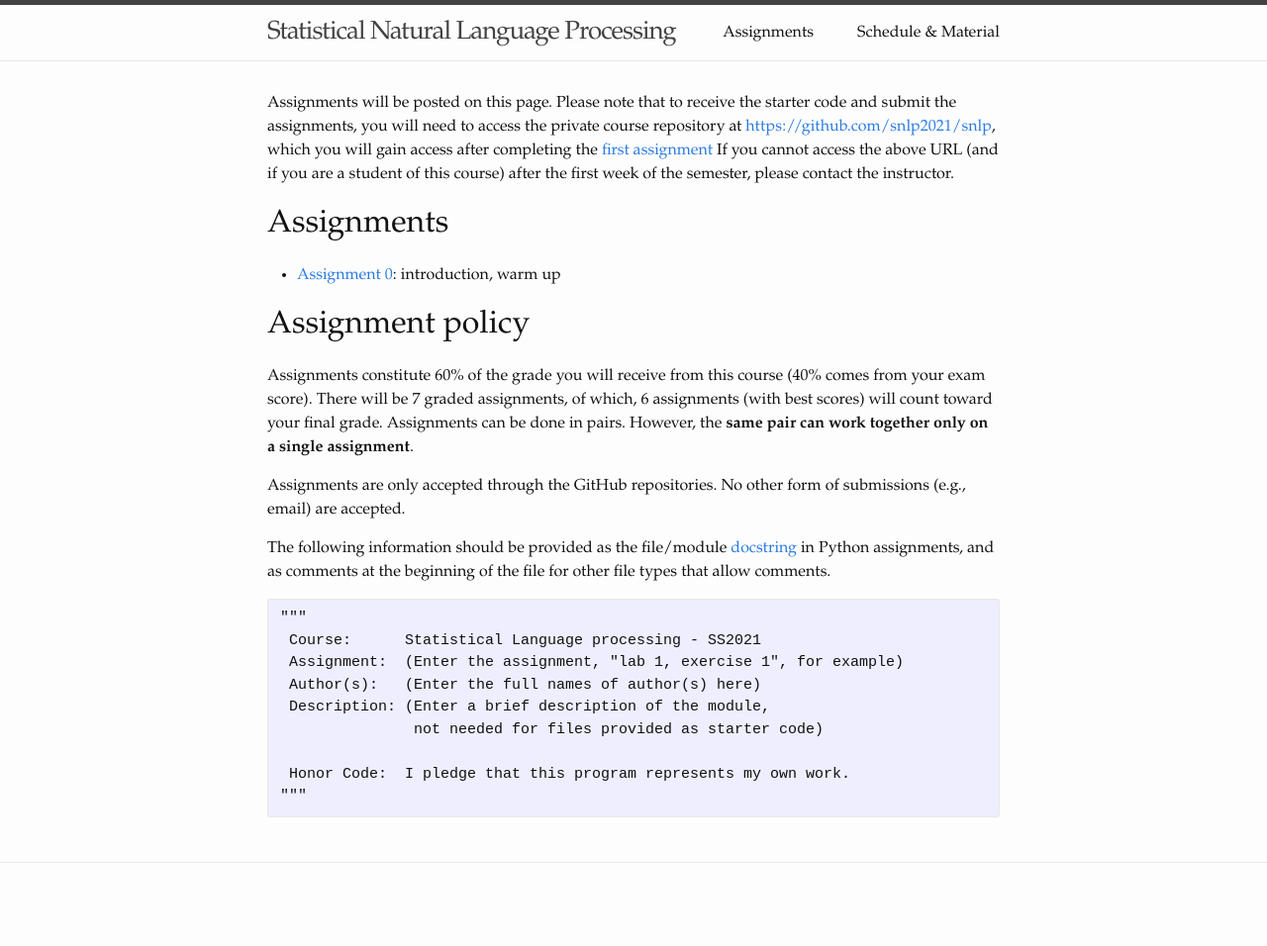
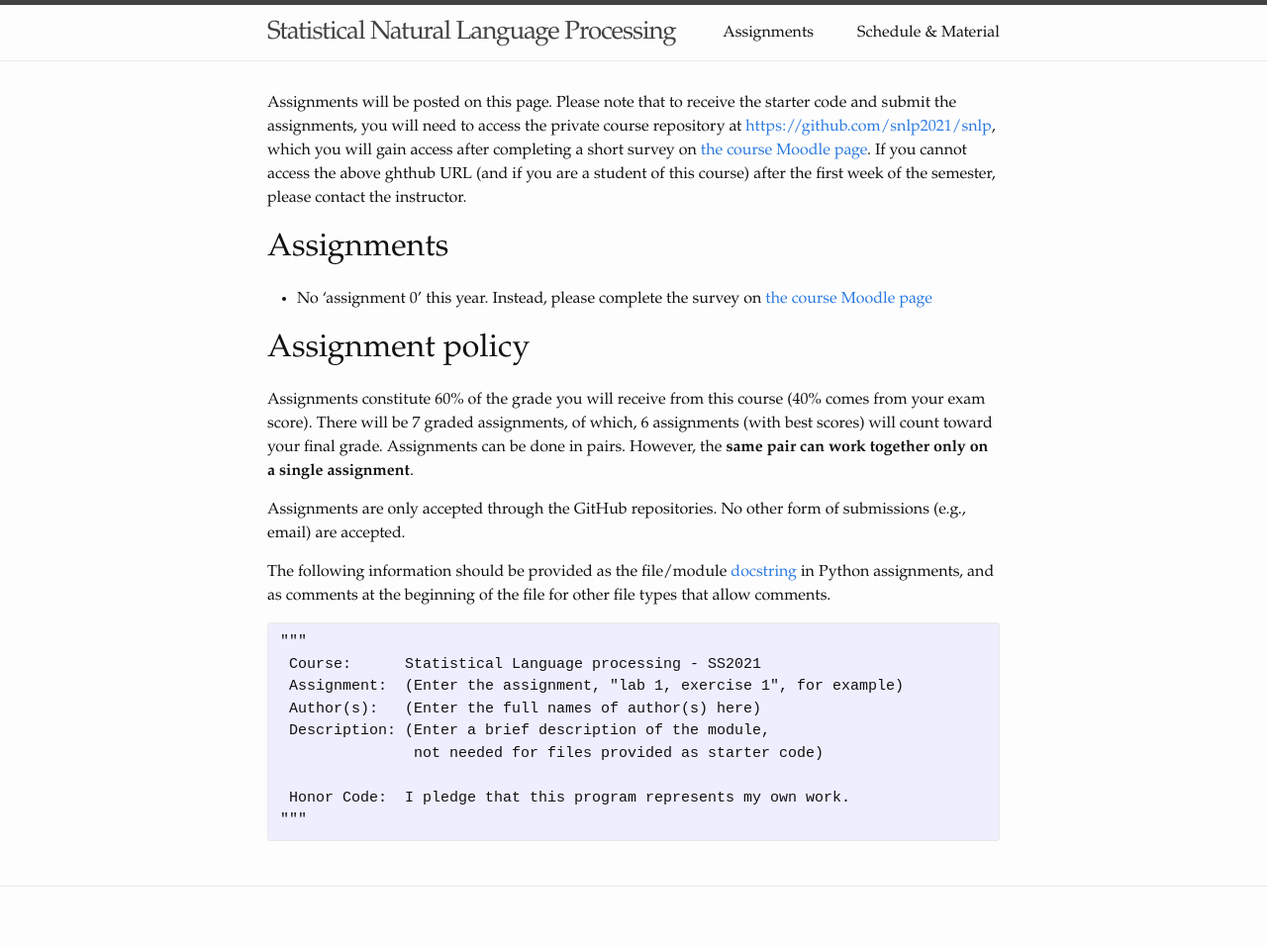
Before and after one commit to snlp2021/snlp2021.github.io, a Jekyll site: the page built from assignments.md, in a window 1280 px wide. Shown: the whole page at 99% size. Built offline with Jekyll 4.4.1, drawn with Linux system fonts in a browser that asks for light colours; before the commit the page ends 932 px from its top, so only the background shows below that.

Commit message:
Remove the reference to assignment 0.

```diff
--- a/assignments.md
+++ b/assignments.md
@@ -9,14 +9,18 @@ and submit the assignments,
 you will need to access the private course repository
 at <https://github.com/snlp2021/snlp>,
 which you will gain access after completing
-the [first assignment](__coming soon__)
-If you cannot access the above URL (and if you are a student of this course)
+a short survey
+on [the course Moodle page](https://moodle.zdv.uni-tuebingen.de/course/view.php?id=1645).
+If you cannot access the above ghthub URL
+(and if you are a student of this course)
 after the first week of the semester,
 please contact the instructor.
 
 # Assignments
 
-- [Assignment 0](__coming soon__): introduction, warm up
+- No 'assignment 0' this year.
+    Instead, please complete the survey
+    on [the course Moodle page](https://moodle.zdv.uni-tuebingen.de/course/view.php?id=1645)
 
 # Assignment policy
 
@@ -26,7 +30,6 @@ There will be 7 graded assignments, of which,
 6 assignments (with best scores) will count toward your final grade.
 Assignments can be done in pairs.
 However, the **same pair can work together only on a single assignment**.
-
 
 Assignments are only accepted through the GitHub repositories.
 No other form of submissions (e.g., email) are accepted.
```
